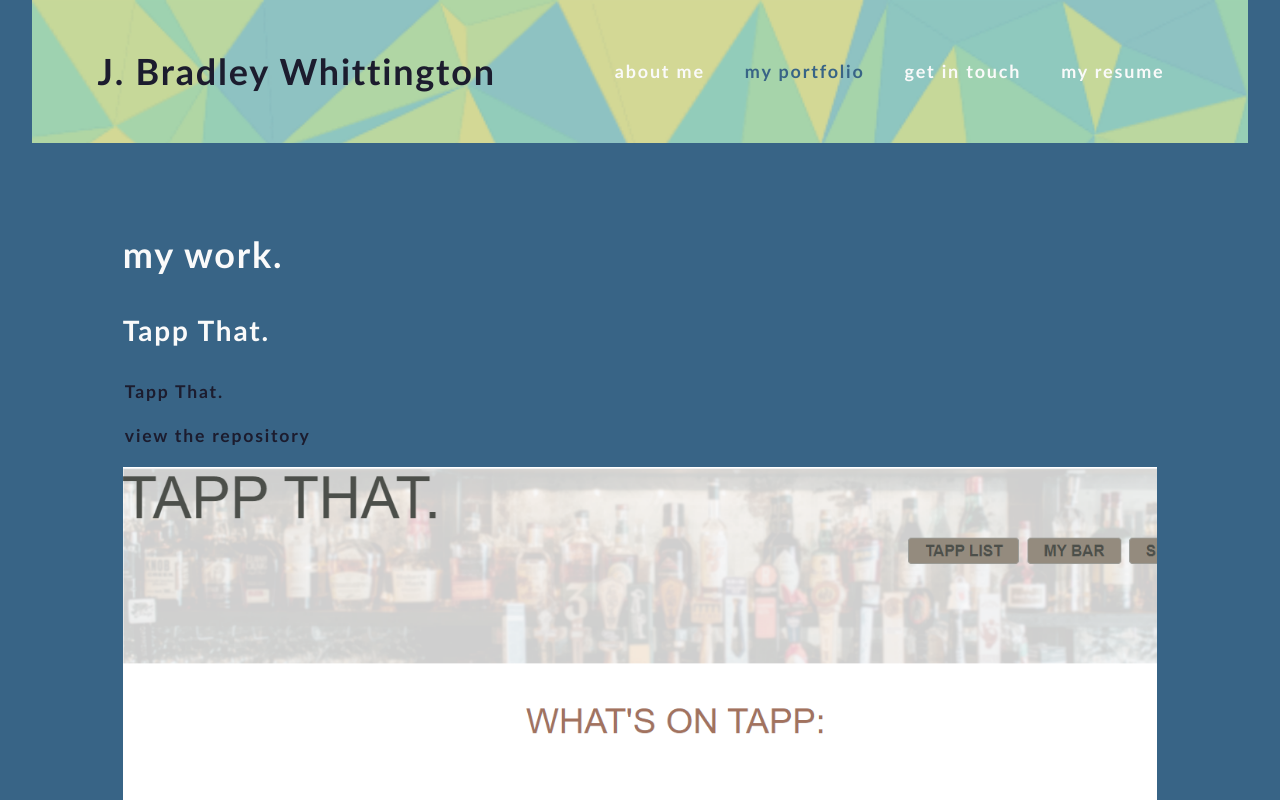
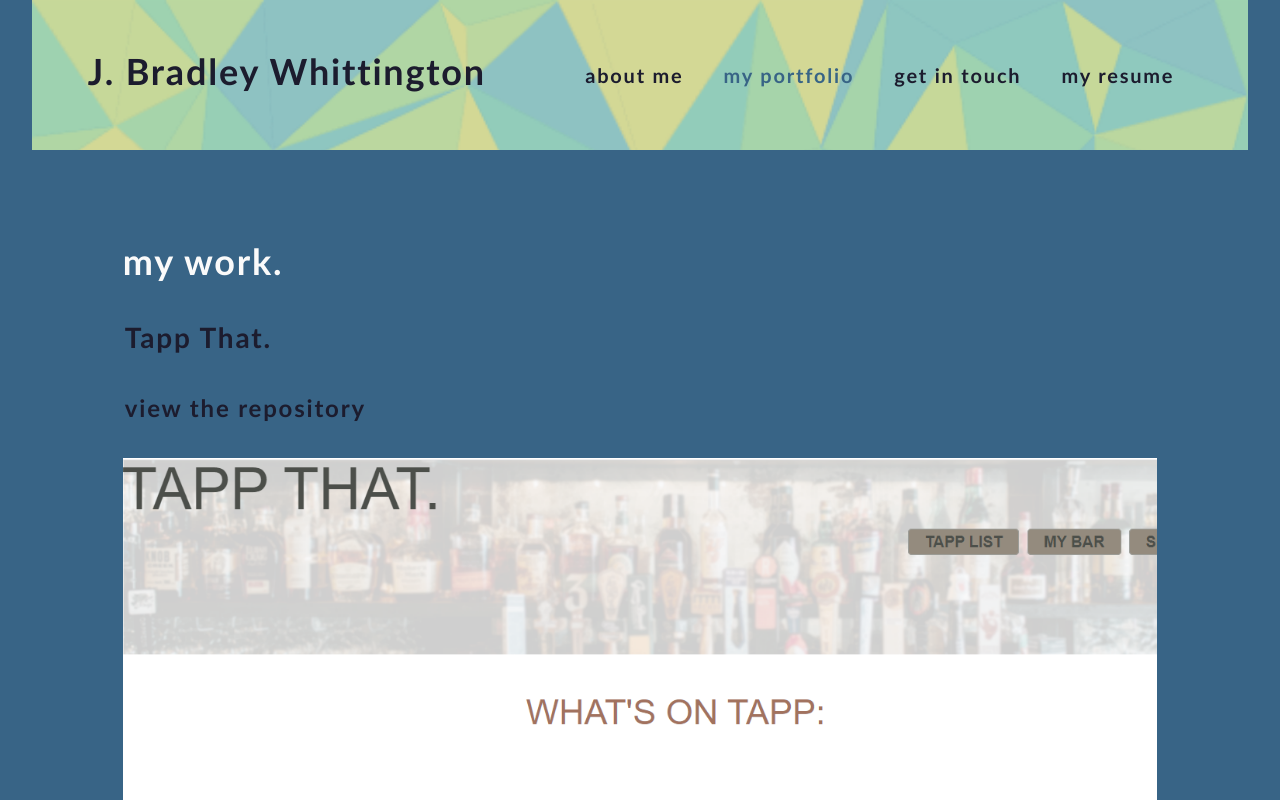
Before and after one commit to jbradley84/jbradley-web-dev, a React (Create React App) app: page / in a window 1280 px wide. Both pictures are taken after a click on the item "my portfolio". Shown: the top 800 px of the page. Built offline with nearby package versions, Linux system fonts and the light colour scheme.

Commit message:
minor style updates

```diff
--- a/public/index.html
+++ b/public/index.html
@@ -24,7 +24,7 @@
       work correctly both with client-side routing and a non-root public URL.
       Learn how to configure a non-root public URL by running `npm run build`.
     -->
-    <title>J. Bradley Web Dev</title>
+    <title>JB Web Dev</title>
   </head>
   <body>
     <noscript>You need to enable JavaScript to run this app.</noscript>
--- a/src/components/Project/index.js
+++ b/src/components/Project/index.js
@@ -53,13 +53,12 @@ const Portfolio = () => {
          <div>
             {projects.map((project, i) => (
                <div key={i}>
-                  <h3>{project.name}</h3>
-                  <p>
+                  <h3>
                      <a href={project.link}>{project.name}</a>
-                  </p>
-                  <p>
+                  </h3>
+                  <h4>
                      <a href={project.repo}>view the repository</a>
-                  </p>
+                  </h4>
                   <img src={project.imgsrc} alt={project.name} />
                </div>
             ))}
--- a/src/components/Resume/index.js
+++ b/src/components/Resume/index.js
@@ -3,7 +3,7 @@ import React from "react";
 function Resume() {
    return (
       <div>
-         <h1>i see you looking &#128064;</h1>
+         <h1>take a peek! &#128064;</h1>
          <h2>featured skills:</h2>
          <ul>
             <li>MongoDB</li>
--- a/src/index.css
+++ b/src/index.css
@@ -85,14 +85,11 @@ header {
    background-image: url(./assets/images/low-poly-grid-haikei-flip.png);
    background-repeat: no-repeat;
    background-size: cover;
-   color: var(--primary-color);
-   text-shadow: 2px 2px 5px var(--secondary-color);
+   color: var(--primary);
    display: flex;
    flex-wrap: wrap;
    justify-content: space-around;
 }
-
-
 
 header nav ul {
    display: flex;
@@ -100,6 +97,8 @@ header nav ul {
    justify-content: center;
    align-items: center;
    list-style: none;
+   color: var(--primary);
+   font-size: 1.25rem;
 }
 
 footer {
@@ -107,12 +106,17 @@ footer {
    background-image: url(./assets/images/low-poly-grid-haikei.png);
    background-repeat: no-repeat;
    background-size: cover;
-   color: var(--secondary-color);
+   color: var(--secondary);
    text-align: center;
+
 }
 
 footer h2 {
    font-size: 4vw;
+}
+
+section img {
+   max-width: 40vw;
 }
 
 button {
@@ -164,7 +168,8 @@ input:focus {
 
 li {
    list-style: none;
-   padding: 20px;
+
+   padding-bottom: 10px;
 }
 
 nav a:hover {
@@ -173,6 +178,7 @@ nav a:hover {
 
 nav li {
    cursor: pointer;
+   padding: 20px;
 }
 
 textarea {
```
